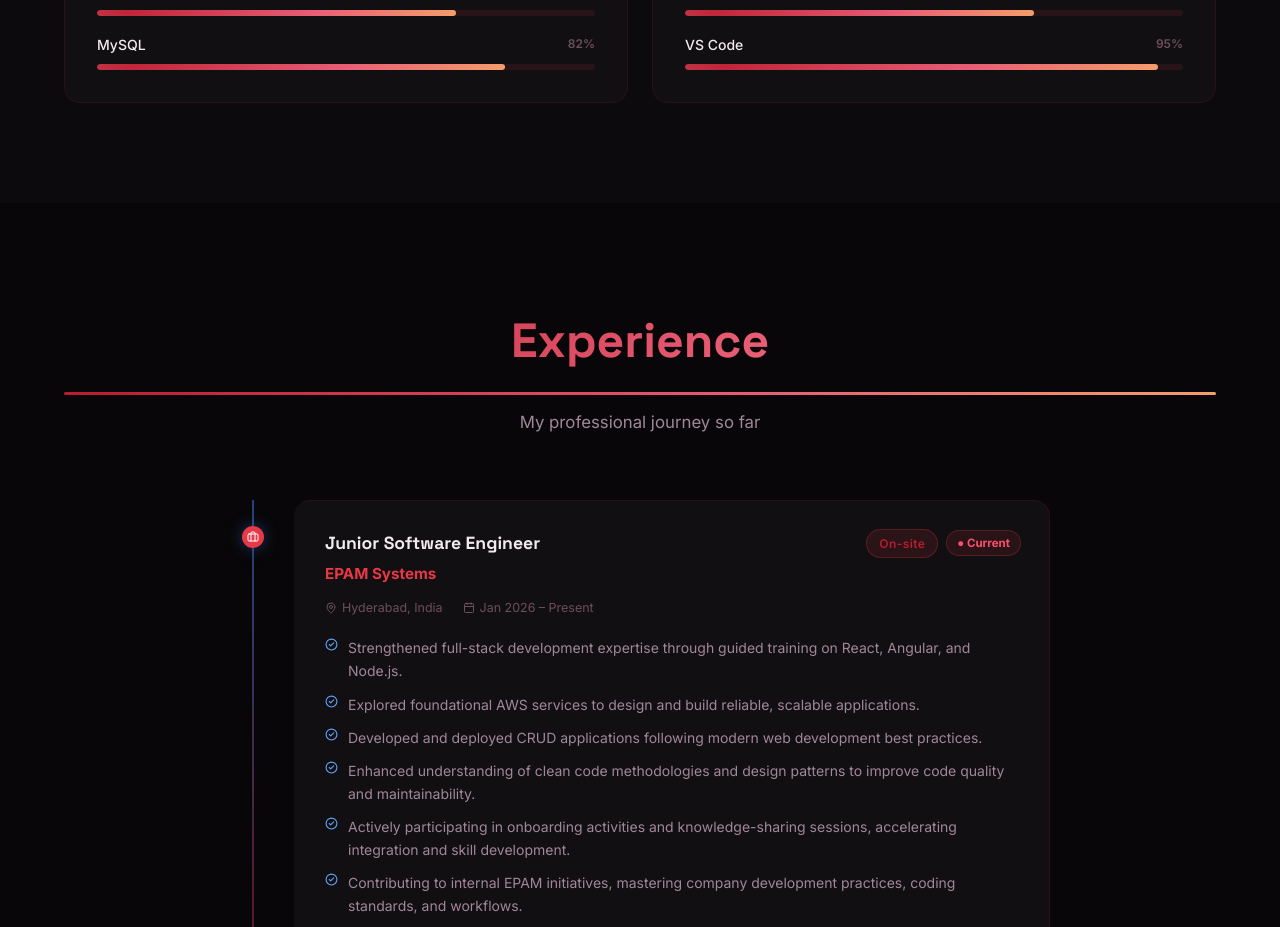
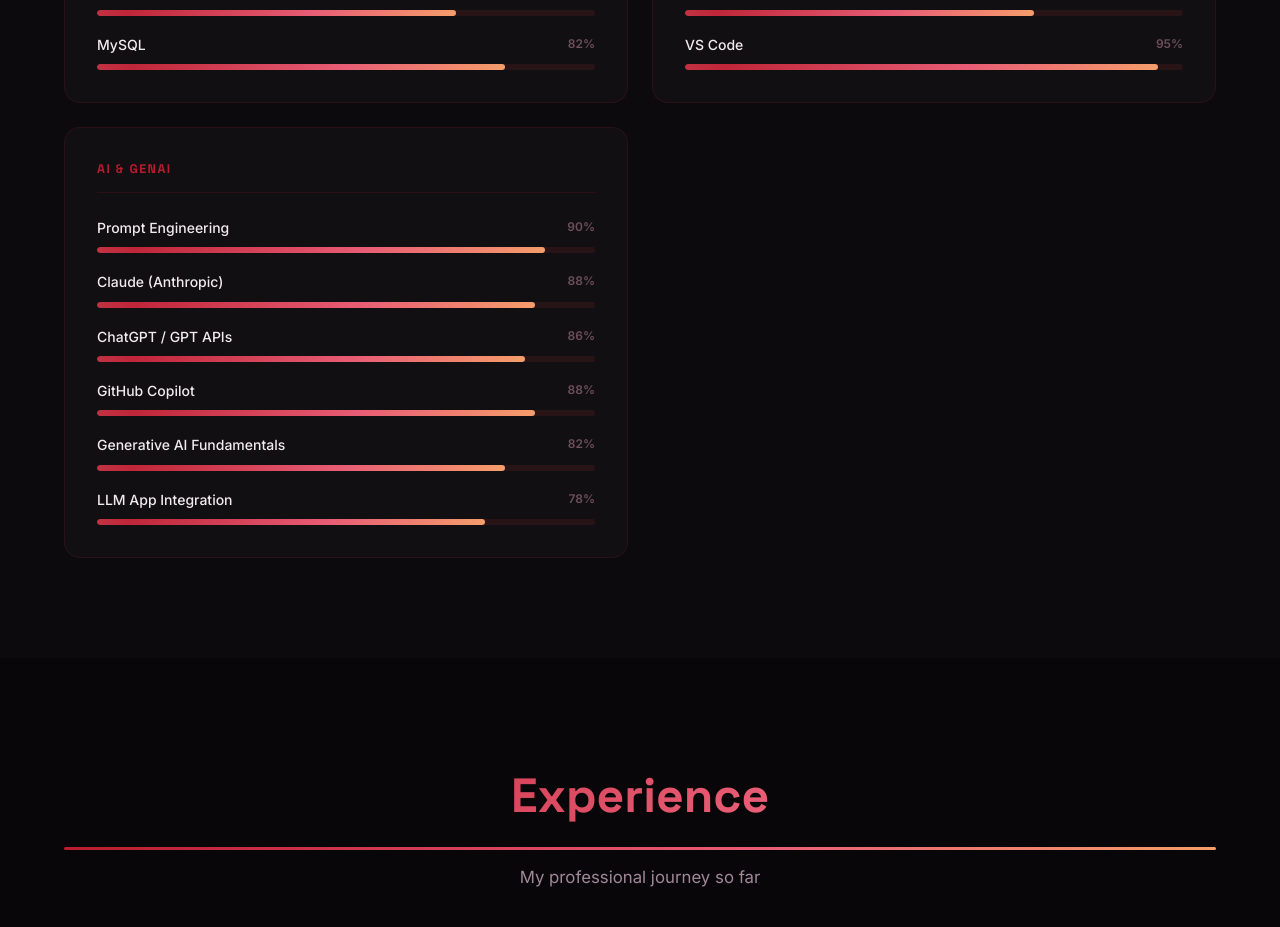
Before and after one commit to rohit1682/portfolio-react, a React (Vite) app: page / in a window 1280 px wide. Shown: the part 3140-4067 px from the top of the page. Built offline with nearby package versions, Linux system fonts and the light colour scheme; what @react-pdf/renderer would draw is missing.

Commit message:
Skills added

```diff
--- a/src/constants/skills.js
+++ b/src/constants/skills.js
@@ -39,6 +39,17 @@
       { name: "VS Code", level: 95 },
     ],
   },
+  {
+    category: "AI & GenAI",
+    items: [
+      { name: "Prompt Engineering", level: 90 },
+      { name: "Claude (Anthropic)", level: 88 },
+      { name: "ChatGPT / GPT APIs", level: 86 },
+      { name: "GitHub Copilot", level: 88 },
+      { name: "Generative AI Fundamentals", level: 82 },
+      { name: "LLM App Integration", level: 78 },
+    ],
+  },
 ];
 
 export const skillTags = {
@@ -48,6 +59,20 @@
   "Cloud & DevOps": ["AWS S3", "AWS DynamoDB", "Ubuntu", "VirtualBox VM"],
   "Testing & Tools": ["JEST", "Postman", "MongoDB Compass", "Botpress", "GitHub", "VS Code"],
   "Methodologies": ["Agile", "Scrum", "JIRA", "OOP", "Design Patterns"],
+  "AI & GenAI": [
+    "Prompt Engineering",
+    "Claude (Anthropic)",
+    "Claude Architect",
+    "ChatGPT",
+    "GPT-4 / GPT APIs",
+    "GitHub Copilot",
+    "Generative AI",
+    "LLM Integration",
+    "RAG Basics",
+    "AI Agents",
+    "MCP (Model Context Protocol)",
+    "AI-Assisted Development",
+  ],
   "Secondary Languages": ["C", "C++", "Python"],
   "Documentation": ["MS Excel", "MS PowerPoint", "Google Docs", "Google Sheets", "Google Slides"],
   "Soft Skills": ["Problem Solving", "Communication", "Planning & Organizing", "Adaptability", "Team Building", "Event Management"],
```
